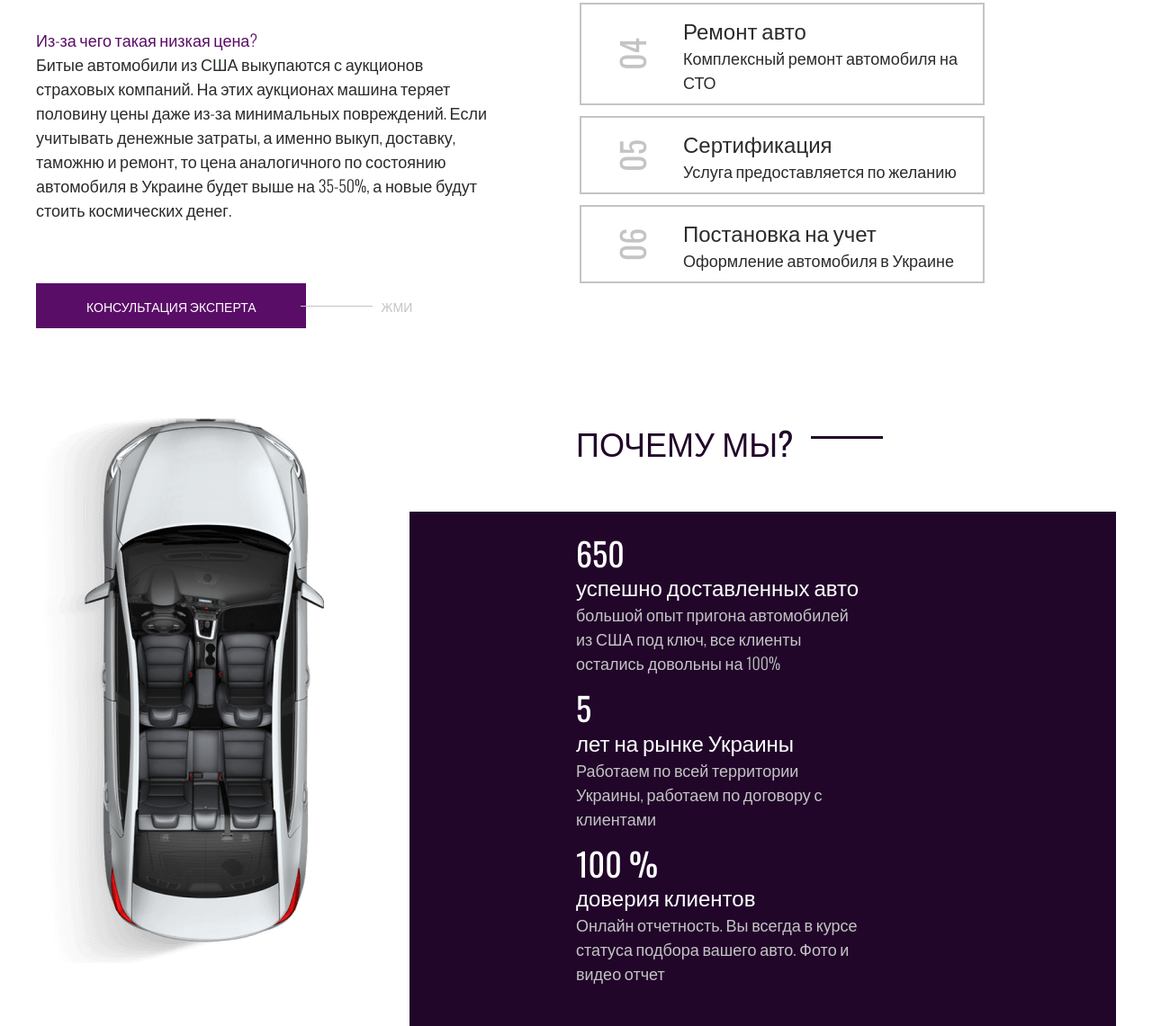
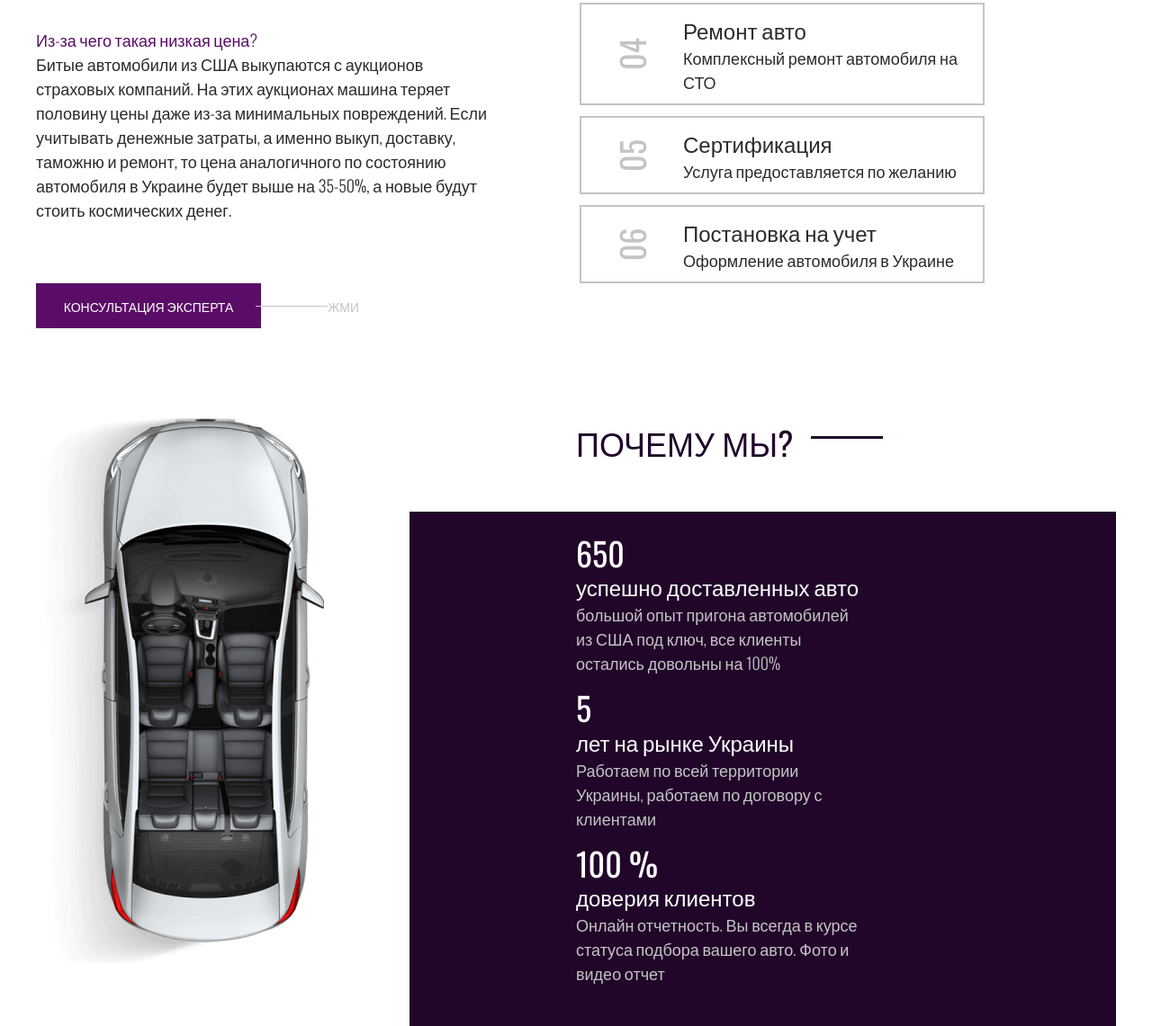
Before and after one commit to zay4onok/autoUSA, a plain HTML site: page index.html in a window 1280 px wide. Shown: the part 1410-2551 px from the top of the page at 90% size. Drawn offline with nearby package versions, Linux system fonts and the light colour scheme.

Commit message:
fix services styles

```diff
--- a/css/style.css
+++ b/css/style.css
@@ -130,12 +130,15 @@ input {
 }
 
 .anchor {
+  display: flex;
+  justify-content: center;
+  align-items: center;
+  width: 250px;
   height: 50px;
   font-size: 14px;
   color: var(--white);
   background-color: var(--acсent);
   text-transform: uppercase;
-  padding: 14px 54px 15px 55px;
   transition: all 0.3s;
 }
 
@@ -242,7 +245,7 @@ input {
   content: 'ЖМИ';
   position: absolute;
   color: var(--gray);
-  margin-left: 139px;
+  right: -110px;
 }
 
 .services-anchor::before {
```
Also changed, not shown: 1 other file.
